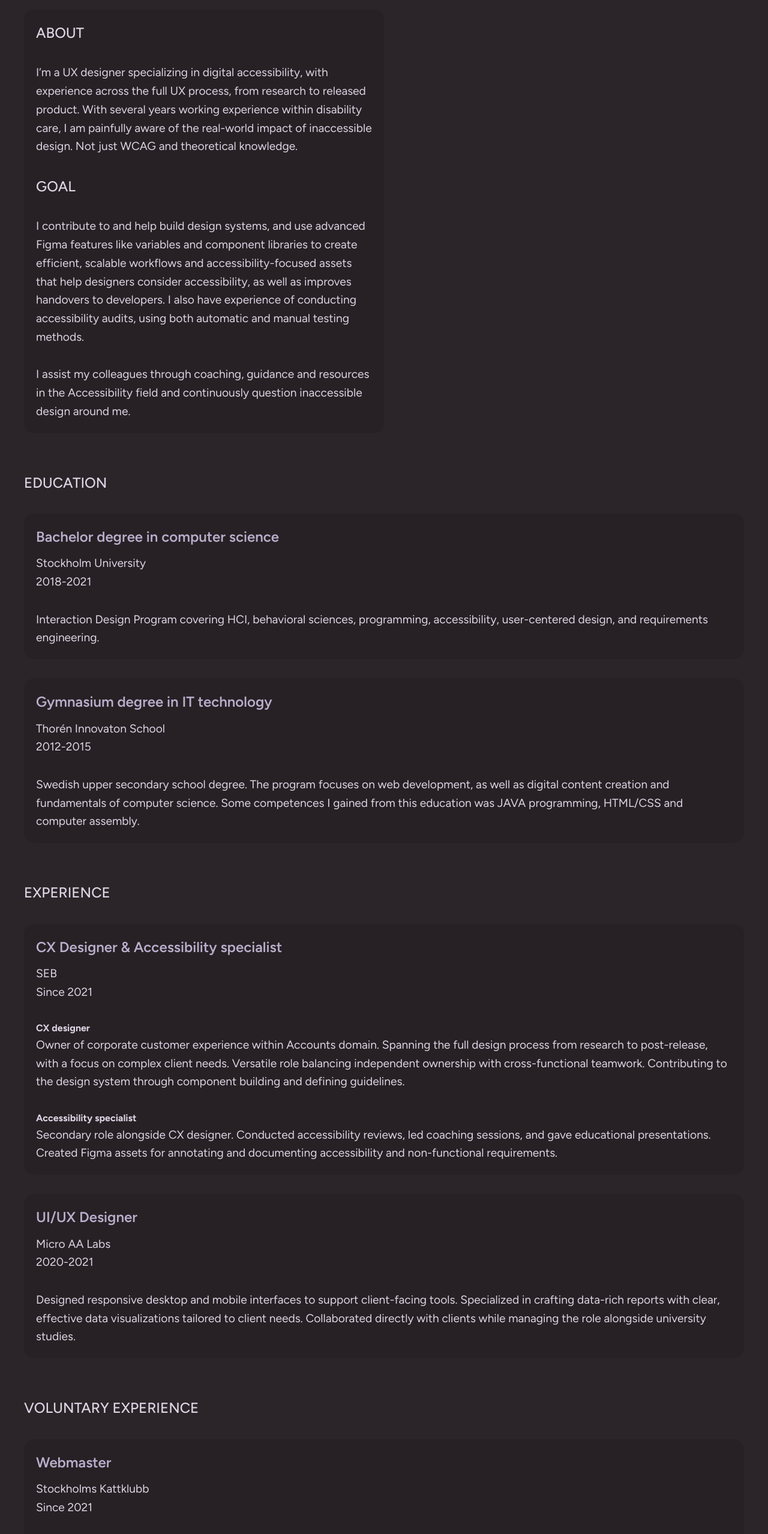
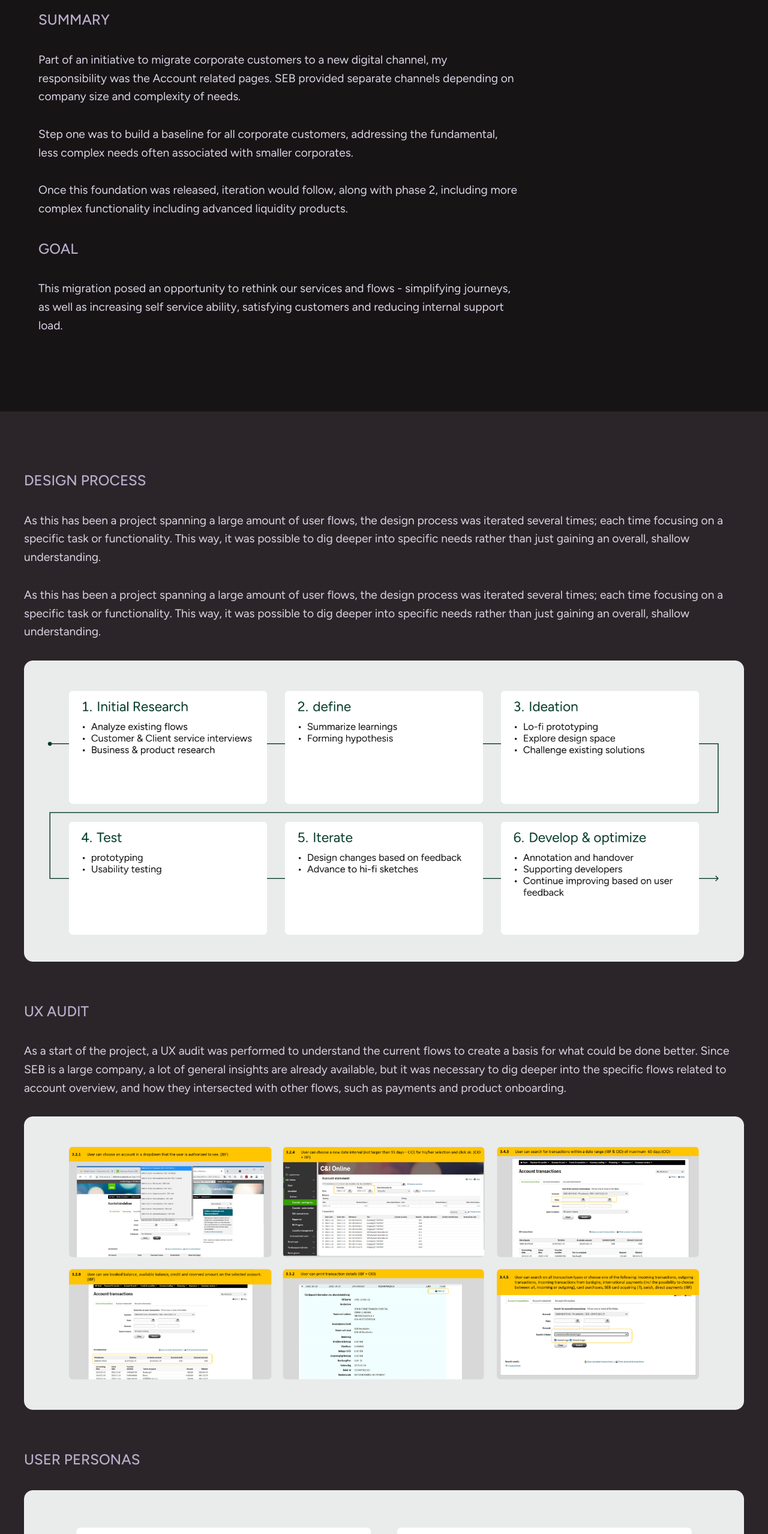
Before and after one commit to Isawis/Portfolio, a website built with webpack: page Projects/AOSME.html in a window 1280 px wide. Shown: the part 240-2797 px from the top of the page at 60% size. Built offline with nearby package versions, Linux system fonts and the light colour scheme.

Commit message:
refactored text tokens to small letters

```diff
--- a/Projects/AOSME.html
+++ b/Projects/AOSME.html
@@ -13,7 +13,7 @@
   <script src="https://kit.fontawesome.com/9bbb0a7972.js" crossorigin="anonymous"></script>
 
   <title>Project: Account overview</title>
-  <meta name="description" content="Portfolio of Isa Molider - UX Designer & Accessibility Specialist from Sweden">
+  <meta name="description" content="Project: Account overview. Portfolio of Isa Molider">
 
   <meta property="og:title" content=">Project: Account overview">
   <meta property="og:type" content="website">
@@ -33,9 +33,11 @@
   <link href="https://fonts.googleapis.com/css2?family=Figtree:ital,wght@0,300..900;1,300..900&display=swap" rel="stylesheet">
 
 </head>
+
 <body>
 
-     <script src="js/app.js"></script>
+  <script src="js/app.js"></script>
+
   <!-- Skip link for screen readers/keyboard users -->
   <a class="skip-link" href="#main">Skip to main content</a>
 
@@ -44,7 +46,6 @@
       <nav aria-label="Main navigation">
         <ul>
           <li><a href="../pages/index.html">Home</a></li>
-          <li><a href="#projects">Projects</a></li>
           <li><a href="../pages/about.html">About</a></li>
         </ul>
       </nav>
@@ -60,107 +61,96 @@
   </header>
 
   <main>
-    <section>
-      <h1>Project: Account overview</h1>
+    <div class="hero">
+      <section>
+        <h1>Project: Account overview</h1>
 
-      <section class="intro-card">
-        <h2 class="small">About</h2>
-
-        <p>
-            I’m a UX designer specializing in digital accessibility, with experience across the full UX process,
-            from research to released product. With several years working experience within disability care,
-            I am painfully aware of the real-world impact of inaccessible design. Not just WCAG and theoretical knowledge.
+        <h2 class="small">Summary</h2>
+         <p class="narrow">
+          Part of an initiative to migrate corporate customers to a new digital channel, my responsibility was the Account related pages.
+          SEB provided separate channels depending on company size and complexity of needs.
+        </p>
+        <p class="narrow">
+          Step one was to build a baseline for all corporate customers, addressing the fundamental, less complex needs often associated with smaller corporates.
+        </p>
+        <p class="narrow">
+          Once this foundation was released, iteration would follow, along with phase 2, including more complex functionality including advanced liquidity products.
         </p>
 
         <h2 class="small">Goal</h2>
+
+        <p class="narrow last">
+            This migration posed an opportunity to rethink our services and flows -
+            simplifying journeys, as well as increasing self service ability, satisfying customers and reducing internal support load.
+        </p>
+      </section>
+
+    </div>
+
+    <div class="body-content">
+      <section><h2>Design process</h2>
         <p>
-            I contribute to and help build design systems, and use advanced Figma features like variables and component libraries
-            to create efficient, scalable workflows and accessibility-focused assets that help designers consider accessibility,
-            as well as improves handovers to developers. I also have experience of conducting accessibility audits,
-            using both automatic and manual testing methods.
+          As this has been a project spanning a large amount of user flows, the design process was iterated several times;
+          each time focusing on a specific task or functionality.
+          This way, it was possible to dig deeper into specific needs rather than just gaining an overall, shallow understanding.
+        </p>
+        <p>
+          As this has been a project spanning a large amount of user flows, the design process was iterated several times;
+          each time focusing on a specific task or functionality.
+          This way, it was possible to dig deeper into specific needs rather than just gaining an overall, shallow understanding.
         </p>
 
-        <p class="last narrow">
-            I assist my colleagues through coaching, guidance and resources in the Accessibility field
-            and continuously question inaccessible design around me.
+         <img src="../img/AOSMEDesignprocess.png" alt="Design process in 6 steps. 1, Initial research. 2, Define. 3, Ideation. 4, Test. 5, Iterate. 6, Develop and optimize. Each stage contains a few examples as well. This image will be replaced by proper screen reader friendly text within short.  ">
+      </section>
+
+      <section><h2>UX Audit</h2>
+        <p>
+          As a start of the project, a UX audit was performed to understand the current flows to create a basis for what could be done better.
+          Since SEB is a large company, a lot of general insights are already available,
+          but it was necessary to dig deeper into the specific flows related to account overview, and how they intersected with other flows,
+          such as payments and product onboarding.
         </p>
+
+        <img src="../img/AOSMEaudit.png" alt="A collection of screenshots mapped to key functionalities of the existing product.">
+
       </section>
-    </section>
+
+      <section><h2>User personas</h2>
 
 
-        <section>
-          <h2>Education</h2>
+        <img src="../img/AOSMEpersonas.png" alt="Descriptions of User personas, Elle the business owner and Anna the accountant.">
 
-          <article class="about-card">
-            <h3>Bachelor degree in computer science</h3>
-            <p>Stockholm University<br>
-            2018-2021</p>
-            <p class="last">Interaction Design Program covering HCI, behavioral sciences, programming, accessibility, user-centered design, and requirements engineering.</p>
-          </article>
+      </section>
 
-          <article class="about-card">
-            <h3>Gymnasium degree in IT technology</h3>
-            <p>Thorén Innovaton School<br>
-            2012-2015</p>
-            <p class="last">Swedish upper secondary school degree. The program focuses on web development, as well as digital content creation and fundamentals of computer science. Some competences I gained from this education was JAVA programming, HTML/CSS and computer assembly.</p>
-          </article>
+      <section><h2>Main user flows</h2>
 
-        </section>
 
-        <section>
-          <h2>Experience</h2>
+        <img src="../img/AOSMEflows.png" alt="four frames with the main user flows. Account overview flow. Goal: View balances, account summaries, and quick insights. Account details. Goal: Locate and confirm account details such as interests and credits, or account credentials. Booked transactions flow. Goal: Review and filter booked transactions. Documents for bookkeeping. Goal: Export transaction data and monthly account statements">
 
-          <article class="about-card">
-            <h3>CX Designer & Accessibility specialist</h3>
-            <p>SEB<br>
-            Since 2021</p>
-            <h4>CX designer</h4>
-            <p>Owner of corporate customer experience within Accounts domain. Spanning the full design process from research to post-release, with a focus on complex client needs.
-            Versatile role balancing independent ownership with cross-functional teamwork.
-            Contributing to the design system through component building and defining guidelines.</p>
 
-            <h4>Accessibility specialist</h4>
-            <p class="last">Secondary role alongside CX designer.
-            Conducted accessibility reviews, led coaching sessions, and gave educational presentations.
-            Created Figma assets for annotating and documenting accessibility and non-functional requirements. </p>
-          </article>
+      </section>
 
-          <article class="about-card">
-            <h3>UI/UX Designer</h3>
-            <p>Micro AA Labs<br>
-            2020-2021</p>
-            <p class="last">Designed responsive desktop and mobile interfaces to support client-facing tools.
-            Specialized in crafting data-rich reports with clear, effective data visualizations tailored to client needs.
-            Collaborated directly with clients while managing the role alongside university studies.</p>
-          </article>
+         <section><h2>Wireframes</h2>
+        <p>
+          An example of one of the deepdives; here, the flow for downloading the transaction list in different layouts and formats was explored.
+        </p>
 
-        </section>
+        <img src="../img/AOSMEwireframes.png" alt="A collection of handrawn wireframe sketches showcasing the UI for account overview download flows">
 
-         <section>
-          <h2>Voluntary experience</h2>
+      </section>
 
-          <article class="about-card">
-            <h3>Webmaster</h3>
-            <p>Stockholms Kattklubb<br>
-            Since 2021</p>
-            <p class="last">Designed, built, and currently manage the club’s website.
-            Maintain and update content, including news, event information, and member directories.
-            Ensure the site remains user-friendly, accurate, and up to date.</p>
+         <section><h2>High fidelity sketches</h2>
+        <h3 class="project-h3">Account Overview</h3>
 
-          </article>
+        <img src="../img/AOSMEhifi1.png" alt="A collection of sketches showcasing the UI for account overview pages in various screen ratios.">
 
-          <article class="about-card">
-            <h3>Student union engagement</h3>
-            <p>Stockholm university<br>
-            2019-2022</p>
-            <h4>Communications manager</h4>
-            <p>Head of strategic communication and social media, one year in a section board, two years in the Student union board. Reworked visual identity and created a small design system.</p>
+        <h3 class="project-h3">Transactions view</h3>
 
-            <h4>Process Manager of Design</h4>
-            <p class="last">created the Booklet handed out to the guests of Student’s Nobel Night Cap 2019. Also created marketing materials, assisted in setting up the physical decorations for the night, and acted as a photographer during the night.</p>
-          </article>
+        <img src="../img/AOSMEhifi2.png" alt="A collection of sketches showcasing the UI for Transaction pages in various screen ratios.">
 
-        </section>
+      </section>
+
+    </div>
 
 
 
@@ -168,7 +158,19 @@
 
 
 
-    </div>
+
+
+
+
+    </section>
   </main>
+
+  <footer>
+  <p><span id="year"></span> Isa Molinder. All rights reserved.</p>
+  <script>
+    // Auto-update year
+    document.getElementById("year").textContent = new Date().getFullYear();
+  </script>
+</footer>
 </body>
 </html>
--- a/css/Root.css
+++ b/css/Root.css
@@ -31,16 +31,22 @@
   --lilac-200: #BAAECC;
 
   --10-darken: rgba(0, 0, 0, 0.1);
+  --40-darken: rgba(0, 0, 0, 0.4);
   --60-darken: rgba(0, 0, 0, 0.6);
 
   --main-bg-color: var(--plum-950);
   --primary-text-color: var(--lilac-100);
   --secondary-text-color: var(--lilac-200);
   --interactive-text-color: var(--peach-300);
-  --menu-bg: var(--60-darken);
+  --menu-bg: #171416;
+  --hero-bg: #171416;
+  --footer-bg: #171416;
 
   --border-radius-m: 16px;
   --border-radius-l: 28px;
 
+  --padding-m: 16px;
+  --padding-l: 32px;
+
   --content-maxwidth: 1200px;
 }
--- a/css/Textstyles.css
+++ b/css/Textstyles.css
@@ -1,48 +1,57 @@
 :root {
-    --Text-XL: 4rem;
-    --Text-L: 2rem;
-    --Text-M: 1.5rem;
-    --Text-S: 1.2rem;
-    --Text-XS: 1rem;
-    --Text-XXS: 0.8rem;
+    --text-xl: 4rem;
+    --text-l: 2rem;
+    --text-m: 1.5rem;
+    --text-s: 1.2rem;
+    --text-xs: 1rem;
+    --text-xxs: 0.8rem;
 }
 
 /* Sizing and visual hiearchy ---------------------------------------------------- */
 
 h1 {
-    font-size: var(--Text-XL);
+    font-size: var(--text-xl);
     font-weight: 500;
     color: var(--secondary-text-color);
     margin-bottom:24px;
 }
 
 h2 {
-    font-size: var(--Text-M);
+    font-size: var(--text-m);
     font-weight: 500;
+    color: var(--secondary-text-color);
     margin-bottom: 2rem;
-    color: var(--primary-text-color);
+
 }
 
 h3 {
-    font-size: var(--Text-L);
+    font-size: var(--text-l);
     font-weight: 600;
     color: var(--secondary-text-color);
 }
 
+.project-h3 {
+    font-size: var(--text-s);
+    font-weight: 500;
+    margin-top: var(--padding-l);
+    margin-bottom: var(--padding-m);
+
+}
+
 p {
-    font-size: var(--Text-S);
+    font-size: var(--text-s);
     margin-bottom: 2rem;
 }
 
 
 #subheader {
-    font-size: var(--Text-L);
+    font-size: var(--text-l);
     margin-bottom: 4rem;
     color: var(--secondary-text-color);
 }
 
 .intro{
-    font-size: var(--Text-S);
+    font-size: var(--text-s);
 }
 
 /* Narrow paragraphs for readability -------------------------- */
@@ -52,7 +61,7 @@ p {
 }
 
 .secondary {
-    font-size: var(--Text-XS);
+    font-size: var(--text-xs);
     color: var(--secondary-text-color);
     margin-bottom: 10px;
 }
--- a/css/responsive.css
+++ b/css/responsive.css
@@ -24,7 +24,6 @@
 }
 
 
-
  .project-list {
   display: grid;
   flex-wrap: wrap;
--- a/css/style.css
+++ b/css/style.css
@@ -16,6 +16,14 @@ body {
 
 body #flourish {
   Background: #4E756C;
+}
+
+img {
+  max-width: 100%;
+}
+
+.centered {
+  margin: 0 auto;
 }
 
 /* Skip link (visible on focus) ------------------------------- */
@@ -41,6 +49,8 @@ body #flourish {
 /* Header ---------------------------------------------------- */
 
 header {
+  position:fixed;
+  width: 100vw;
   justify-content: left;
   padding: 20px 2rem;
   background-color: var(--menu-bg);
@@ -64,8 +74,28 @@ nav ul {
 
 /* HERO ------------------------------------------------------  */
 
-#hero-box {
-  background-color: var(--10-darken);
+.hero {
+  width: 100vw;
+  padding:4rem;
+  background-color: var(--hero-bg);
+}
+
+.hero section {
+  max-width: var(--content-maxwidth);
+  margin: 4rem auto;
+}
+
+/* MAIN BODY CONTENT ------------------------------------------------------  */
+
+.body-content {
+  width: 100vw;
+  padding:2rem;
+
+}
+
+.body-content section {
+  max-width: var(--content-maxwidth);
+  margin: 4rem auto;
 }
 
 /* Divider ------------------------------------------------------  */
@@ -74,20 +104,7 @@ nav ul {
   border-top: 1px solid var(--peachplum);
 }
 
-/* Sections --------------------------------------------------- */
 
-section {
-  max-width: var(--content-maxwidth);
-  margin: 4rem auto;
-}
-
-#hero {
-  display:grid
-}
-
-.section-container {
-  padding:2rem;
-}
 
 section h2 {
   text-align: left;
@@ -194,5 +211,5 @@ footer {
   padding: 3rem;
   font-size: 0.9rem;
   color: var(--secondary-text-color);
-  background-color: var(--10-darken);
+  background-color: var(--footer-bg);
 }
```
Also changed, not shown: Design and styling notes.txt (+19 -0 lines), Pages/about.html (+27 -20 lines), Pages/index.html (+20 -19 lines), Projects/DISK.html (added, +101 -0 lines), Projects/TEMPLATE.html (added, +101 -0 lines), img/AOSMEDesignprocess.png (added), img/AOSMEaudit.png (added), img/AOSMEflows.png (added), img/AOSMEhifi1.png (added), img/AOSMEhifi2.png (added), img/AOSMEpersonas.png (added), 1 other file.
